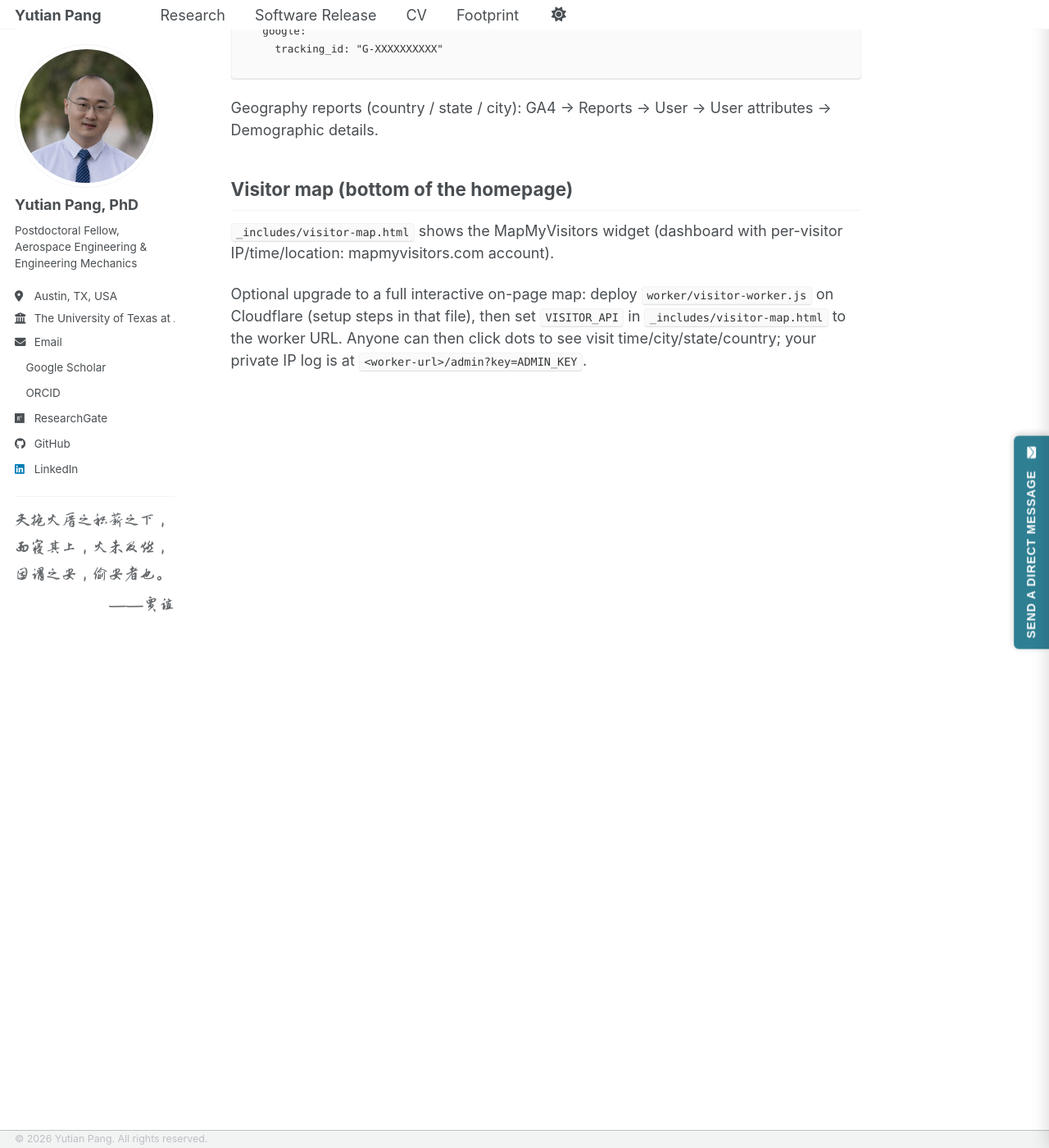
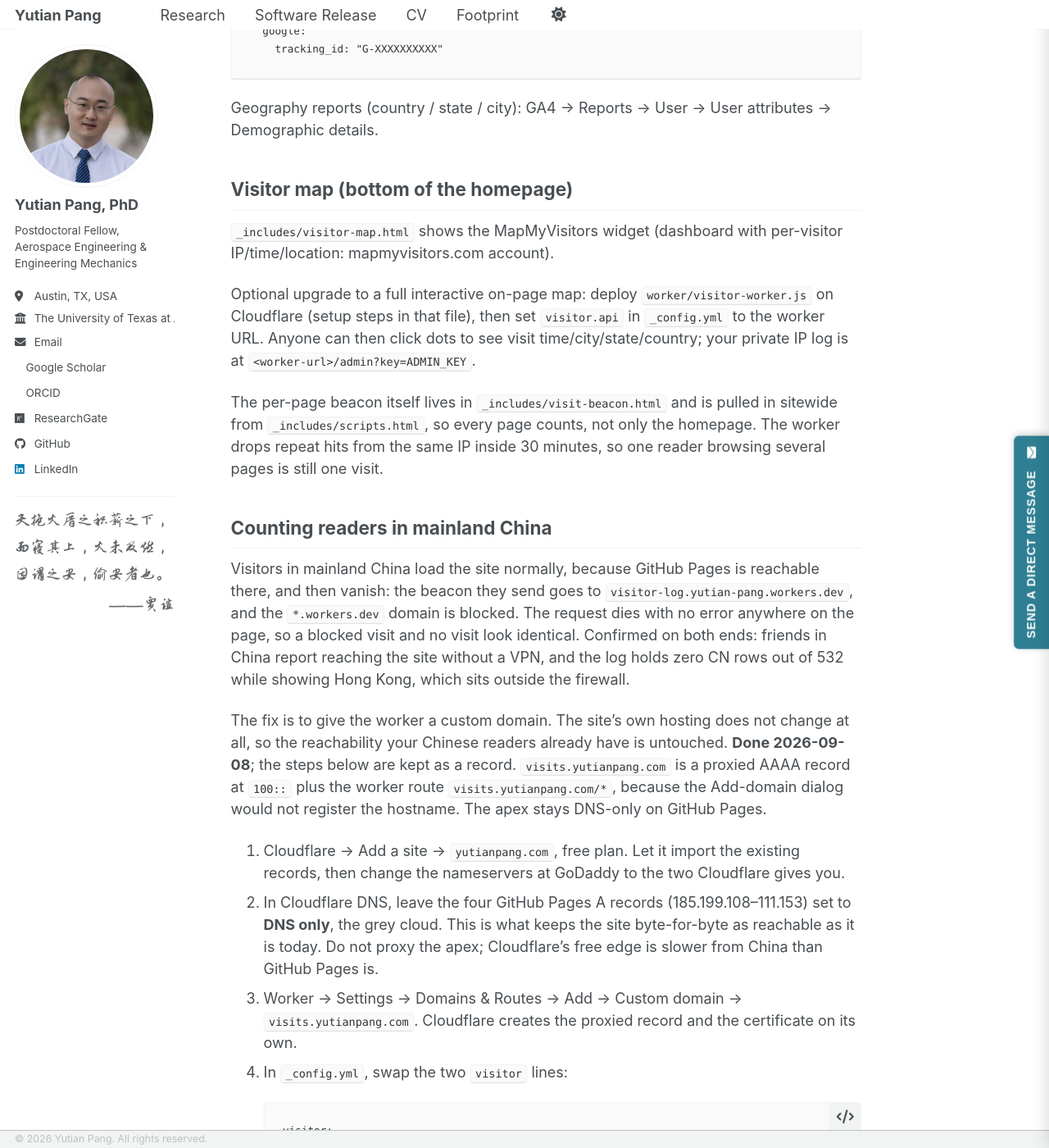
Before and after one commit to YutianPangASU/yutianpangasu.github.io, a Jekyll site: the page built from DEPLOYMENT.md, in a window 1280 px wide and 1400 px high, scrolled down 2384 px. Shown: the whole window at 82% size. Built offline with Jekyll 4.4.1, drawn with Linux system fonts in a browser that asks for light colours; our own code applies the rules of GitHub Pages for plain Markdown files; a style sheet for code colours, icons or effects is not loaded; some of the changed text lies outside the part shown.

Commit message:
Count readers in mainland China: custom-domain beacon, /china dashboard
The visit log held zero CN rows out of 532 while showing Hong Kong, which
sits outside the firewall. The cause was not the worker, which has no
country gate: the beacon pointed at *.workers.dev, and that hostname is
blocked from the mainland. GitHub Pages is not, so Chinese readers loaded
the site normally and then vanished, the fetch dying silently in an empty
catch. POST /contact was blocked the same way, so they could not send a
message through the reach-out panel either.

Both endpoints now go through visits.yutianpang.com, a Worker route on the
zone, with workers.dev kept as a fallback. The apex stays DNS-only on
GitHub Pages so the reachability those readers already have is unchanged.

The worker records two signals a VPN cannot hide, the browser's own
Accept-Language and clock, alongside the IP and network. /china reports
them as three separate tiers rather than one merged number, because the
mainland academics most likely to find this site are the ones behind a VPN
whose IP says Los Angeles. Education networks are flagged: a hit carried by
CERNET is almost certainly an academic reader.

The beacon also moves out of visitor-map.html into visit-beacon.html and is
included sitewide, so search traffic landing on /publications/ is no longer
invisible.

Co-Authored-By: Claude Opus 5 (1M context) <noreply@anthropic.com>

```diff
--- a/DEPLOYMENT.md
+++ b/DEPLOYMENT.md
@@ -99,6 +99,75 @@ User attributes → Demographic details.
 
 Optional upgrade to a full interactive on-page map: deploy
 `worker/visitor-worker.js` on Cloudflare (setup steps in that file), then set
-`VISITOR_API` in `_includes/visitor-map.html` to the worker URL. Anyone can
+`visitor.api` in `_config.yml` to the worker URL. Anyone can
 then click dots to see visit time/city/state/country; your private IP log is
 at `<worker-url>/admin?key=ADMIN_KEY`.
+
+The per-page beacon itself lives in `_includes/visit-beacon.html` and is pulled
+in sitewide from `_includes/scripts.html`, so every page counts, not only the
+homepage. The worker drops repeat hits from the same IP inside 30 minutes, so
+one reader browsing several pages is still one visit.
+
+## Counting readers in mainland China
+
+Visitors in mainland China load the site normally, because GitHub Pages is
+reachable there, and then vanish: the beacon they send goes to
+`visitor-log.yutian-pang.workers.dev`, and the `*.workers.dev` domain is
+blocked. The request dies with no error anywhere on the page, so a blocked
+visit and no visit look identical. Confirmed on both ends: friends in China
+report reaching the site without a VPN, and the log holds zero CN rows out of
+532 while showing Hong Kong, which sits outside the firewall.
+
+The fix is to give the worker a custom domain. The site's own hosting does not
+change at all, so the reachability your Chinese readers already have is
+untouched. **Done 2026-09-08**; the steps below are kept as a record.
+`visits.yutianpang.com` is a proxied AAAA record at `100::` plus the worker
+route `visits.yutianpang.com/*`, because the Add-domain dialog would not
+register the hostname. The apex stays DNS-only on GitHub Pages.
+
+1. Cloudflare → Add a site → `yutianpang.com`, free plan. Let it import the
+   existing records, then change the nameservers at GoDaddy to the two
+   Cloudflare gives you.
+2. In Cloudflare DNS, leave the four GitHub Pages A records
+   (185.199.108–111.153) set to **DNS only**, the grey cloud. This is what
+   keeps the site byte-for-byte as reachable as it is today. Do not proxy the
+   apex; Cloudflare's free edge is slower from China than GitHub Pages is.
+3. Worker → Settings → Domains & Routes → Add → Custom domain →
+   `visits.yutianpang.com`. Cloudflare creates the proxied record and the
+   certificate on its own.
+4. In `_config.yml`, swap the two `visitor` lines:
+
+       visitor:
+         api          : "https://visits.yutianpang.com"
+         api_fallback : "https://visitor-log.yutian-pang.workers.dev"
+
+   The fallback is only tried when the primary fails, and the worker tags the
+   visits that needed it, so `/china` shows how much blocking is still
+   happening.
+5. Set `contact.api` to `https://visits.yutianpang.com` as well. The reach-out
+   panel POSTs to the same worker, so today a Chinese reader cannot send you a
+   message either. Do this step only after the custom domain resolves: the
+   contact form has no fallback.
+
+### Reading `/china`
+
+`<worker-url>/china` (same admin key as `/admin`) splits visits into three
+tiers, deliberately kept separate rather than summed:
+
+- **In mainland China** — Cloudflare placed the IP in CN. Certain, and a
+  floor: networks that cannot reach the worker never appear.
+- **China-linked, VPN or overseas** — a Chinese carrier or cloud network, or a
+  `zh-CN` browser running on an `Asia/Shanghai` clock. Language and timezone
+  are set by the browser rather than the network, so a VPN does not hide them.
+  This is the tier that matters most: mainland academics reaching an overseas
+  site are usually on a VPN, and their IP says Los Angeles.
+- **Possibly China** — one weak signal only. An upper bound; includes Chinese
+  speakers anywhere.
+
+The network table flags education networks. A hit carried by CERNET (AS4538),
+the Chinese university backbone, is almost certainly an academic reader, which
+is the signal worth watching on the faculty market.
+
+No self-hosted tracker can give complete mainland numbers. Only analytics
+hosted inside China (Baidu Tongji) would, at the cost of handing the visitor
+log to Baidu.
--- a/_config.yml
+++ b/_config.yml
@@ -148,8 +148,18 @@ publication_area:
 # at <api>/inbox. Set turnstile_site_key once a Turnstile widget exists for
 # yutianpang.com (Cloudflare dashboard → Turnstile); empty = no captcha.
 contact:
-  api                : "https://visitor-log.yutian-pang.workers.dev"
+  api                : "https://visits.yutianpang.com"
   turnstile_site_key : ""
+
+# Visit beacon (_includes/visit-beacon.html), served by the same worker.
+# `api` is a custom domain on purpose: the *.workers.dev hostname is blocked
+# from mainland China, so those readers loaded the page and were then never
+# recorded. The fallback is only tried when the primary fails, and the worker
+# tags the visits that needed it, which is what /china reports as "arrived only
+# on the fallback endpoint".
+visitor:
+  api          : "https://visits.yutianpang.com"
+  api_fallback : "https://visitor-log.yutian-pang.workers.dev"
 
 # Site Settings
 teaser                   :  # filename of teaser fallback teaser image placed in /images/ for social media previews
--- a/_includes/scripts.html
+++ b/_includes/scripts.html
@@ -1,4 +1,6 @@
 <script type="module" src="{{ base_path }}/assets/js/main.min.js"></script>
+
+{% include visit-beacon.html %}
 
 {% include analytics.html %}
 
--- /dev/null
+++ b/_includes/visit-beacon.html
@@ -0,0 +1,47 @@
+{% comment %}
+Sitewide visit beacon. Included from _includes/scripts.html so every page is
+recorded, not just the homepage; the worker's 30-minute per-IP dedupe keeps one
+reader browsing several pages from counting as several visits.
+
+The endpoints come from the `visitor` block in _config.yml. The primary one must
+be a custom domain: *.workers.dev is blocked from mainland China, so a visitor
+there loads the page normally and is then never recorded, with no error visible
+anywhere. The fallback is tried only when the primary fails, and the worker
+flags whichever visits needed it, which is what /china reports.
+{% endcomment %}
+{% if site.visitor.api %}
+<script>
+  var VISIT_BEACON_API = '{{ site.visitor.api }}';
+  var VISIT_BEACON_FALLBACK = '{{ site.visitor.api_fallback }}';
+  var VISIT_BEACON_TIMEOUT_MS = 4000;  /* a blocked host hangs rather than failing fast */
+
+  if (!window.__visitLogged && /yutianpang\.com$/.test(location.hostname)) {
+    window.__visitLogged = true;
+    (function () {
+      /* The clock and the language are set by the browser, not the network, so
+         a VPN does not hide either one. They are what identifies a mainland
+         reader whose IP says Los Angeles. */
+      var tz = '';
+      try { tz = Intl.DateTimeFormat().resolvedOptions().timeZone || ''; } catch (e) {}
+      var q = '/hit?tz=' + encodeURIComponent(tz);
+
+      /* Resolves false rather than throwing, so a blocked or hanging endpoint
+         is reported back instead of becoming an unhandled rejection. */
+      function beacon(base, suffix) {
+        var ctl = window.AbortController ? new AbortController() : null;
+        var timer = setTimeout(function () { if (ctl) ctl.abort(); }, VISIT_BEACON_TIMEOUT_MS);
+        var opts = { keepalive: true };
+        if (ctl) opts.signal = ctl.signal;
+        return fetch(base + q + suffix, opts).then(
+          function () { clearTimeout(timer); return true; },
+          function () { clearTimeout(timer); return false; }
+        );
+      }
+
+      beacon(VISIT_BEACON_API, '').then(function (ok) {
+        if (!ok && VISIT_BEACON_FALLBACK) beacon(VISIT_BEACON_FALLBACK, '&via=fallback');
+      });
+    })();
+  }
+</script>
+{% endif %}
```
Also changed, not shown: _includes/visitor-map.html (+9 -10 lines), worker/visitor-worker.js (+177 -4 lines).
